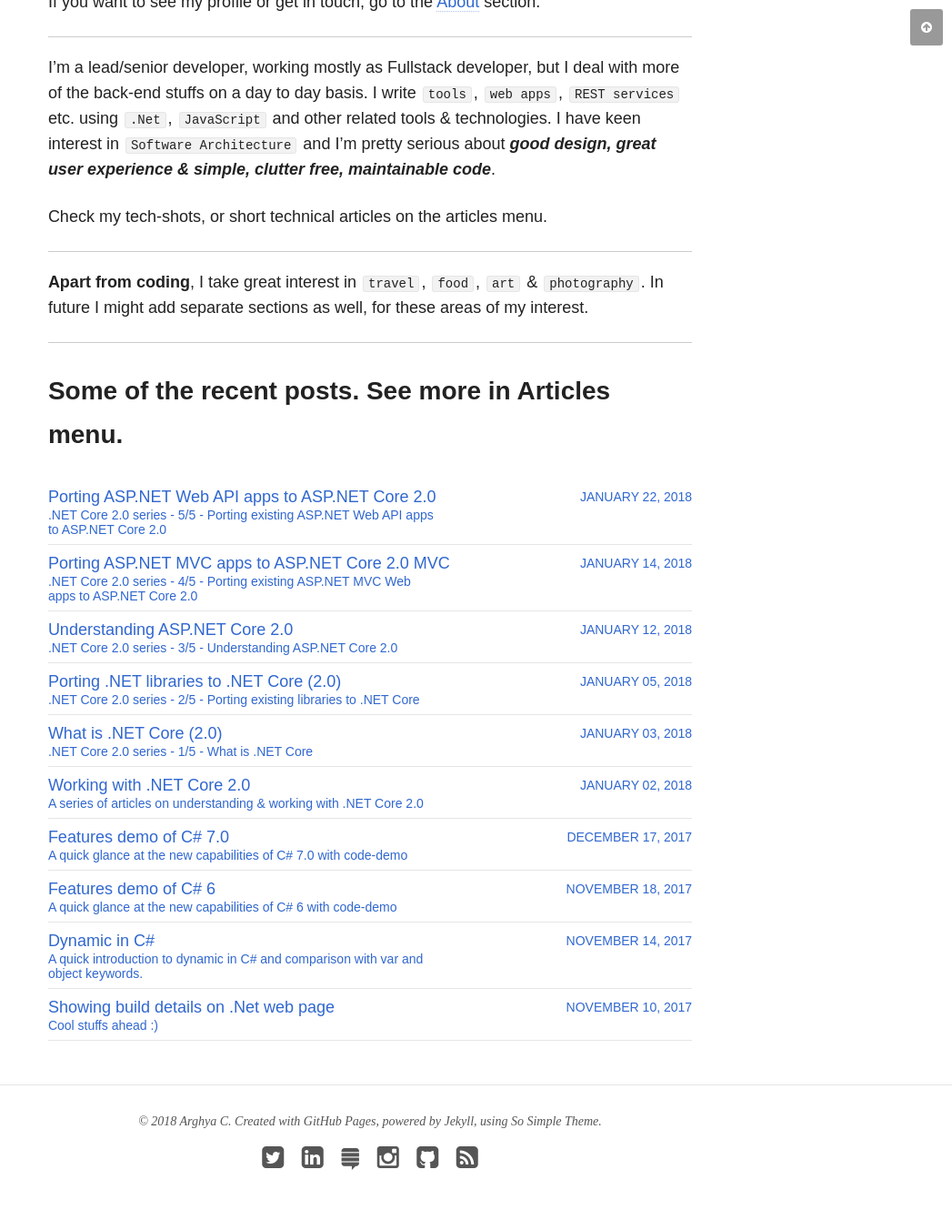
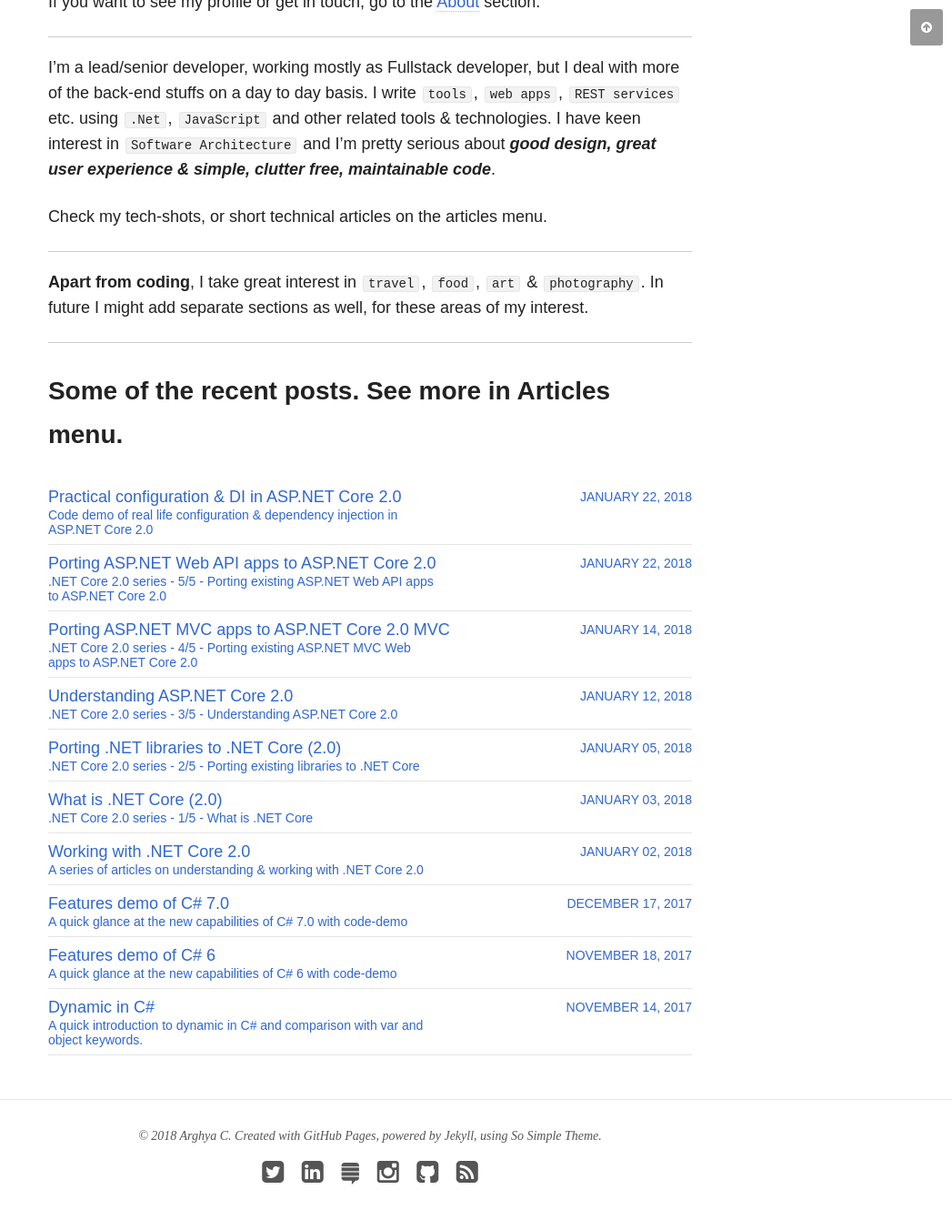
Before and after one commit to chakrabar/chakrabar.github.io, a Jekyll site: the page built from index.md, in a window 1280 px wide and 1400 px high, scrolled down 749 px. Shown: the top 1341 px of the window at 91% size, without its empty margins (233-1280 px from the left). Built offline with Jekyll 4.4.1, drawn with Linux system fonts in a browser that asks for light colours; nearby versions of some CDN libraries; some of the changed lines change nothing that is shown.

Commit message:
'Coz aint no app has run without configuration

````diff
--- a/_posts/articles/2018-01-03-what-is-new-in-dotnet-core.md
+++ b/_posts/articles/2018-01-03-what-is-new-in-dotnet-core.md
@@ -142,21 +142,12 @@
 
 #### [5] Configuration & Settings
 
-- Like older ASP.NET, still the configuration is key-value based
-- There is no `app.config` and there is no predefined config sections like `appSettings`. Configuration source can be any `XML`, `JSON`, `in-memory`, `command line args`, `INI` file or environment variables
-- First the Startup code needs to read the configuration source as defined in the code, then it can be used app-wide through an injected `IConfiguration` instance
-- Custom sources can be created by deriving from `ConfigurationStore` class (may need to add Microsoft.Extensions.Configuration assembly)
-- e.g. to create a custom JSON configuration file
-  - Create a json file add populate data as simple property and value in json object format (can create complex object as well)
-  - Create a custom class that corresponds to the json structure
-  - Add code to read this config, in Startup.cs (add all requirde packages to project.json)
-  - Setup dependency injection to get those settings as object
-  - Use multiple `AddJsonFile()` option with {EnvironmentName} to optionally use (priority/override) environment specific config file
-  - Add configuration json file to publishOptions:include , so that it is published to out directory
-  - Add AddOptions() middleware
-  - This can be injected as IOptions<CustomClass>
-- If any `json` file is used, the values can be read as json object properties e.g.
-    var outPath = Configuration ["output:directory"];
+- Like older .NET, still the configuration is key-value based
+- Unlike older .NET, there is no `app.config` and there is no predefined config sections like `appSettings`. Configuration settings in .NET Core is much more flexible.
+- Source of configuration can be any `XML`, `JSON`, `in-memory`, `command line args`, `INI` file or environment variables
+- Configuration source is defined in Program.cs, and registered with DI. Then the configuration values can be used across the application
+- See the **[practical configuration & DI](/articles/practical-configuration-and-di-in-aspnet-core/)** article to see real life code demo on how to use configuration settings in .NET Core
+
 
 #### [6] .NET Core Deployment options
 
--- a/_posts/articles/2018-01-12-understanding-aspnet-core-2.md
+++ b/_posts/articles/2018-01-12-understanding-aspnet-core-2.md
@@ -7,14 +7,14 @@
 categories: articles
 share: true
 comments: true
-modified: 2018-02-05T22:11:53-04:00
+modified: 2018-02-07T22:11:53-04:00
 ---
 
 This article is part of the [.NET Core Series](/articles/dotnet-core-2.0/). Go have a look at the other articles of this series, and run through the previous topics if not done already!
 
 The **ASP.NET** is the _classic_ web application development framework based on `.NET` framework. An `ASP.NET Core` application is nothing but an ASP.NET Web application that targets `.NET Core`. While the class files and code structure (it's still good ol' C#), remains pretty much the same, the web infrastructure has changed a lot since the _classic ASP.NET_! Like the rest of .NET Core, ASP.NET Core is also written from scratch and has all the attributes of [.NET Core](/articles/what-is-new-in-dotnet-core/).
 
-The new infrastructure is very light-weight and highly configurable. From the web host, request pipeline, environments, routing strategy, error-handling and logging to dependency injection, everyhting is built in and customizable. The web application can be hosted on all major platforms (Windows, Linux, Mac OS), with all major web servers (IIS, Nginx, Apache, Docker etc.) and the front end can be build with any front-end framework of choice (plain html-JavaScript, Angular, React or anything) with support for modern web tools like Node, Gulp, Grunt, Bower etc.
+The new infrastructure is very light-weight and highly configurable. From the web host, request pipeline, environments, routing strategy, error-handling and logging to dependency injection, everyhting is built in and customizable. The web application can be hosted on all major platforms (Windows, Linux, MacOS), with all major web servers (IIS, Nginx, Apache, Docker etc.) and the front end can be build with any front-end framework of choice (plain html-JavaScript, Angular, React or anything) with support for modern web tools like Node, Gulp, Grunt, Bower etc.
 
 A web application in `ASP.NET Core 2.0` can be `MVC` or `Razor Page` web application. Or, as many of the modern web based applications are, it can be simply a bunch of RESTful APIs, with an independent user interface. Even a `Web API` RESTful web service is actually a `MVC` web application.
 
@@ -66,7 +66,8 @@
 
 A simple class with two methods that the runtime calls
   - ConfigureServices(IServiceCollection services) - this is optional, to inject required services to container
-  - Configure(IApplicationBuilder app, IHostingEnvironment env) - this is required, to setup http pipeline
+  - Configure(IApplicationBuilder app, IHostingEnvironment env) - this is required, to setup http pipeline. **Any service that hass been registered in above method, can be injected directly in this method parameters**.
+  - Also note that Startup class is a good place to add any custom code that needs to run on application startup, traditionally which used to be inside `Gloabl.asax`.
 
 **Dependency injection**
 
@@ -77,9 +78,6 @@
   - Singleton: One per lifetime of application
 - Own IoC can be used, but ASP.NET Core comes with default IoC
 - Default IoC can be used through the `IServiceCollection`
-- To use
-  - Do constructor injection in Controller
-  - Use `@inject` in views (..!!)
 
 ```cs
 public void ConfigureServices(IServiceCollection services)
@@ -91,6 +89,16 @@
     services.AddSingleton<IConfigBuilder, FileConfigBuilder>();
 }
 ```
+
+<u>To use an registered service</u>
+- Do constructor injection in Controller & other types those are invoked through DI
+- Through `HttpContext` with
+   ctx.RequestServices.GetService<ISomeService>();
+- Method parameter injection in middleware `Invoke()`
+- Use `@inject` in views (..!!)
+
+See the **[practical configuration & DI](/articles/practical-configuration-and-di-in-aspnet-core/)** article to see real life code demo on how DI & configuration settings are used in .NET Core.
+
 
 #### [4] Request processing & HTTP Pipeline & Middleware
 
--- /dev/null
+++ b/_posts/articles/2018-02-05-practical-configuration-and-di-in-aspnet-core.md
@@ -0,0 +1,312 @@
+---
+layout: post
+title: "Practical configuration & DI in ASP.NET Core 2.0"
+excerpt: "Code demo of real life configuration & dependency injection in ASP.NET Core 2.0"
+date: 2018-01-22
+tags: [tech, mvc, csharp, dotnetcore, aspnetcore, configuration, di]
+categories: articles
+share: true
+comments: true
+modified: 2018-02-05T22:11:53-04:00
+---
+
+This article is an extension to the [.NET Core Series](/articles/dotnet-core-2.0/). Go have a look at the articles of this series, and run through the previous topics if not done already!
+
+In this article, we'll look at some real life code to see how configuration and DI are used in `.NET Core 2.0` code.
+
+#### [1] Service Registration in .NET Core
+
+`.NET Core` comes with in-built dependency injection (DI). Though practically optional, conventionally it is expected to build the whole application based on DI. That means, register all your dependency to the .NET Core `IoC container` at application startup and get them injected in the client code when required.
+
+The `Startup.cs` class has a `ConfigureServices` method where all the services are registered. This method is called by the `Main()` method and it passes the `IServiceCollection` to the method, which is used to register services.
+
+- Choice of service lifetimes
+  - **Transient**: Creted each time they are requested
+  - **Scoped**: Once per http request
+  - **Singleton**: One per lifetime of application
+
+Following code shows standard way of registering services in .NET Core 2.0
+
+```cs
+//Startup.cs
+public void ConfigureServices(IServiceCollection services)
+{
+    services.AddDbContext<MyDbContext>(opt => opt.UseInMemoryDatabase("MyDbName"));
+    services.AddMvc(); //inject all services related to MVC
+    services.AddScoped<IRepository, Repository>();
+    services.AddTransient<ISomeService, SomeService>();
+    services.AddSingleton<IConfigBuilder, FileConfigBuilder>();
+}
+```
+
+#### [2] Dependency Injection in .NET Core
+
+The standard and ideal way to get a service instance (any dependency type that has been registered in above method) injected in a class is to use `Constructor Injection`. In simple words, add the dependencies as parameter to the constructor of the class, the DI framework will inject the actual instances as arguments at runtime.
+
+_**Note**: The DI framework can only inject constructor dependencies when the class is instantiated through DI, if a new instance is created directly with `new` or `Reflection`, DI will play no role in the process!_
+
+Following code shows simple constructor injection in ASP.NET Core controller.
+
+```cs
+public class TestController : Controller
+{
+    ISomeService _someService;
+
+    //constructor injection
+    public TestController(ISomeService service)
+    {
+        _someService = service;
+    }
+
+    public IActionResult Get()
+    {
+        //use injected service
+        var result = _someService.SomeMethod();
+        return new OkObjectResult(result);
+    }
+}
+```
+
+#### [3] Injecting service without constructor injection
+
+Constructor injection is the ideal way to inject dependency in a class as it is conventional, very descriptive and readable and also it makes the intention very clear that _the code will not work if those dependencies are not provided_.
+
+But there can be cases, where one might need to get a service instance by explicit injection. This can be achieved by asking for an instance directly from `IServiceProvider`. This IServiceProvider itself can be injected through dependency injection. See code below
+
+```cs
+public class TestController : Controller
+{
+    IServiceProvider _serviceProvider;
+
+    //constructor injection of IServiceProvider
+    public TestController(IServiceProvider sp)
+    {
+        _serviceProvider = sp;
+    }
+
+    public IActionResult Get()
+    {
+        //get service instance from IServiceProvider
+        ISomeService service = _serviceProvider.GetService(typeof(ISomeService));
+        var result = service.SomeMethod();
+        return new OkObjectResult(result);
+    }
+}
+```
+
+#### [4] Basic Configuration setup in .NET Core 2.0
+
+- Like older .NET, still the configuration is key-value based
+- Unlike older .NET, there is no `app.config` and there is no predefined config sections like `appSettings`. Configuration settings in .NET Core is much more flexible.
+- Source of configuration can be any `XML`, `JSON`, `in-memory`, `command line args`, `INI` file or environment variables
+- Configuration source is defined in Program.cs, and registered with DI. Then the configuration values can be used across the application
+
+Older .NET Core
+
+```cs
+//Program.cs
+public static IWebHost BuildWebHost()
+{
+    return new WebHostBuilder()
+        .UseKestrel()
+        .UseContentRoot(Directory.GetCurrentDirectory())
+        .ConfigureAppConfiguration((builderContext, config) =>
+        {
+            IHostingEnvironment env = builderContext.HostingEnvironment;
+
+            config.AddJsonFile("appsettings.json", optional: false, reloadOnChange: true)
+                .AddJsonFile($"appsettings.{env.EnvironmentName}.json", optional: true, reloadOnChange: true);
+        })
+        .UseStartup<Startup>()
+        .Build();
+}
+```
+
+.NET Core 2.0
+
+```cs
+//Program.cs
+public static IWebHost BuildWebHost(string[] args) =>
+    WebHost.CreateDefaultBuilder(args) //adds appsettings.json & appsettings.env.json
+        .UseStartup<Startup>() // Invokes ConfigureServices & Configure on Startup
+        .Build();
+```
+
+Sample default `appsettings.json` from ASP.NET Core 2.0 project
+
+```javascript
+{
+  "Logging": {
+    "IncludeScopes": false,
+    "Debug": {
+      "LogLevel": {
+        "Default": "Warning"
+      }
+    },
+    "Console": {
+      "LogLevel": {
+        "Default": "Warning"
+      }
+    }
+  }
+}
+```
+
+Reading **string value** from appsettings file with `IConfiguration`
+
+```cs
+using Microsoft.Extensions.Configuration;
+
+public class TestController : Controller
+{
+    IConfiguration _configStore;
+
+    public TestController(IConfiguration configuration,)
+    {
+        _configStore = configuration;
+    }
+
+    public IActionResult Get()
+    {
+        //get config value with IConfiguration
+        var logLevel = _configStore["Logging:Debug:LogLevel:Default"];
+        return new OkObjectResult($"Log level: {logLevel}");
+    }
+}
+```
+
+#### [5] Adding additional configuration source
+
+```cs
+//Program.cs
+//using Microsoft.Extensions.Configuration;
+public static IWebHost BuildWebHost(string[] args)
+{
+    WebHost.CreateDefaultBuilder(args)
+        .ConfigureAppConfiguration((builderContext, config) =>
+        {
+            config.AddXmlFile("AppData/AppConfigs.xml",
+                optional: true, reloadOnChange: true);
+        })
+        .UseStartup<Startup>()
+        .Build();
+}
+```
+
+Sample `AppConfigs.xml` configuration XML
+
+```xml
+<?xml version="1.0" encoding="utf-8" ?>
+<AppConfigs>
+  <EnableGuestAccess>true</EnableGuestAccess>
+  <CustomLogHeader>My Cool Log Header</CustomLogHeader>
+  <DeleteLogsAfterDays>45</DeleteLogsAfterDays>
+</AppConfigs>
+```
+
+#### [6] Strongly typed configuration
+
+```cs
+public class AppConfigs
+{
+    public bool EnableGuestAccess { get; set; }
+    public string CustomLogHeader { get; set; }
+    public int DeleteLogsAfterDays { get; set; }
+}
+```
+
+Read a whole configuration file or a section of it (Json/XML) into a compatible onject instance. Here, it is important that the structure of the configuration section matches the type of the object.
+
+```cs
+public class Startup
+{
+    public Startup(IConfiguration configuration)
+    {
+        Configuration = configuration;
+    }
+
+    public IConfiguration Configuration { get; }
+
+    public void ConfigureServices(IServiceCollection services)
+    {
+        //Read compatible config file (AppConfigs.xml) into AppConfigs instance
+        //Here compatible means a matching structure with Type AppConfigs
+        services.Configure<AppConfigs>(Configuration);
+        //OR read only a section of config file into a compatible onject
+        services.Configure<LogSetup>(Configuration.GetSection("Logging"));
+        //Here it'll read from appsettings.json as that has section "Logging"
+    }
+}
+```
+
+#### [7] IOptions injection for configuration instance
+
+The configuration registered in above code can be injected with an IOptions wrapper of the created instance type e.g. `IOptions<AppConfigs>` for our code sample
+
+```cs
+public class TestController : Controller
+{
+    AppConfigs _appConfigs;
+
+    public TestController(IOptions<AppConfigs> configOptions)
+    {
+        //Use value of injected IOptions wrapper
+        _appConfigs = configOptions.Value;
+    }
+
+    public IActionResult Get()
+    {
+        //use the typed config like any other object
+        var logHeader = _appConfigs.CustomLogHeader;
+
+        return new OkObjectResult($"Log header: {logHeader}");
+    }
+}
+```
+
+#### [8] Injection of strongly typed configuration without IOptions
+
+```cs
+public class Startup
+{
+    public Startup(IConfiguration configuration)
+    {
+        Configuration = configuration;
+    }
+
+    public IConfiguration Configuration { get; }
+
+    public void ConfigureServices(IServiceCollection services)
+    {
+        var appConfigs = new AppConfigs();
+        Configuration.Bind(appConfigs);
+        //Register the config object as singleton
+        services.AddSingleton(appConfigs);
+    }
+}
+```
+
+Inject that singleton object directly by type
+
+```cs
+public class TestController : Controller
+{
+    AppConfigs _appConfigs;
+
+    //directly inject the singleton config object
+    public TestController(AppConfigs appConfigs)
+    {
+        _appConfigs = appConfigs;
+    }
+
+    public IActionResult Get()
+    {
+        //use the typed config like any other object
+        var logHeader = _appConfigs.CustomLogHeader;
+
+        return new OkObjectResult($"Log header: {logHeader}");
+    }
+}
+```
+
+One good [read](https://joonasw.net/view/aspnet-core-2-configuration-changes).
````
